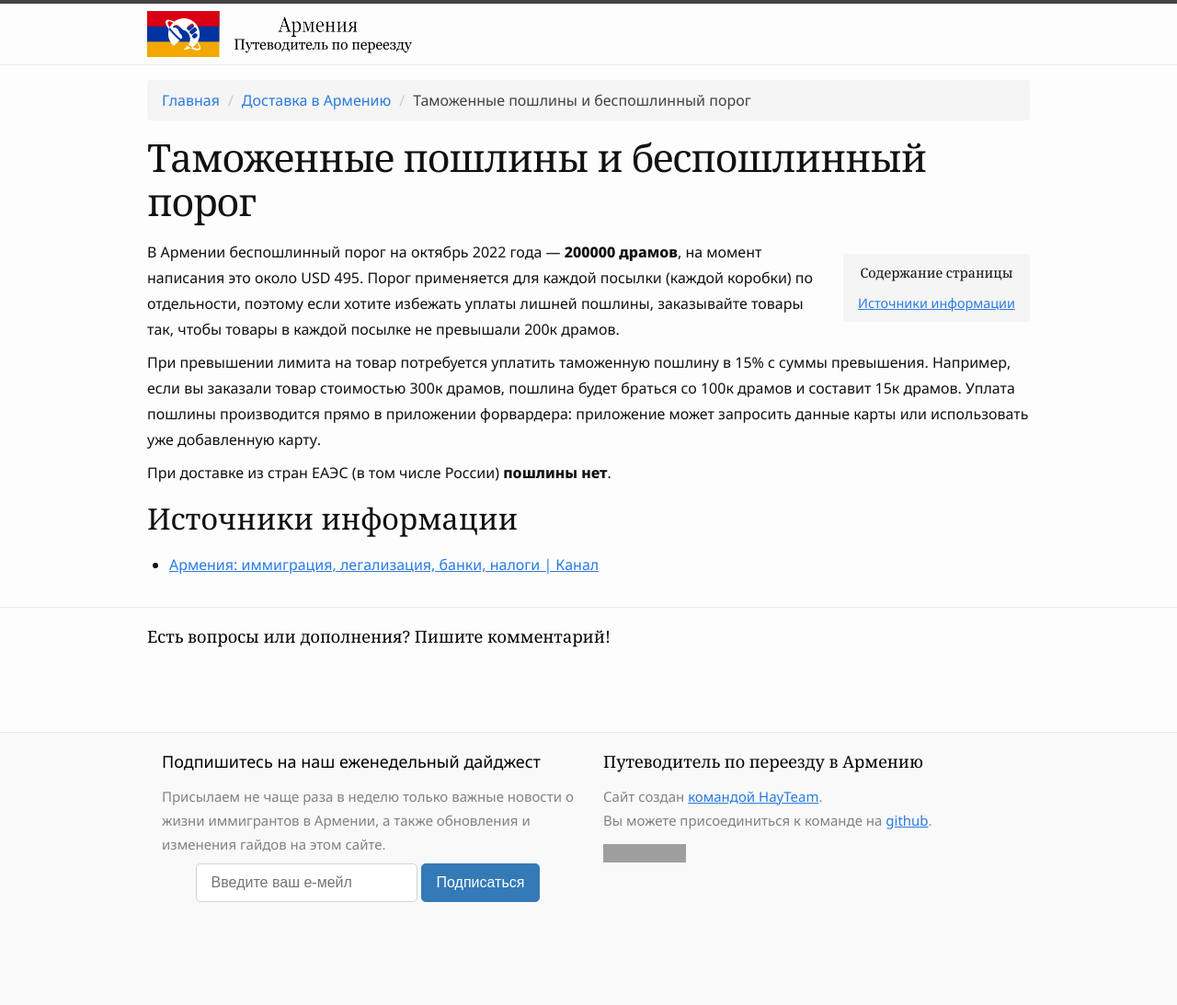
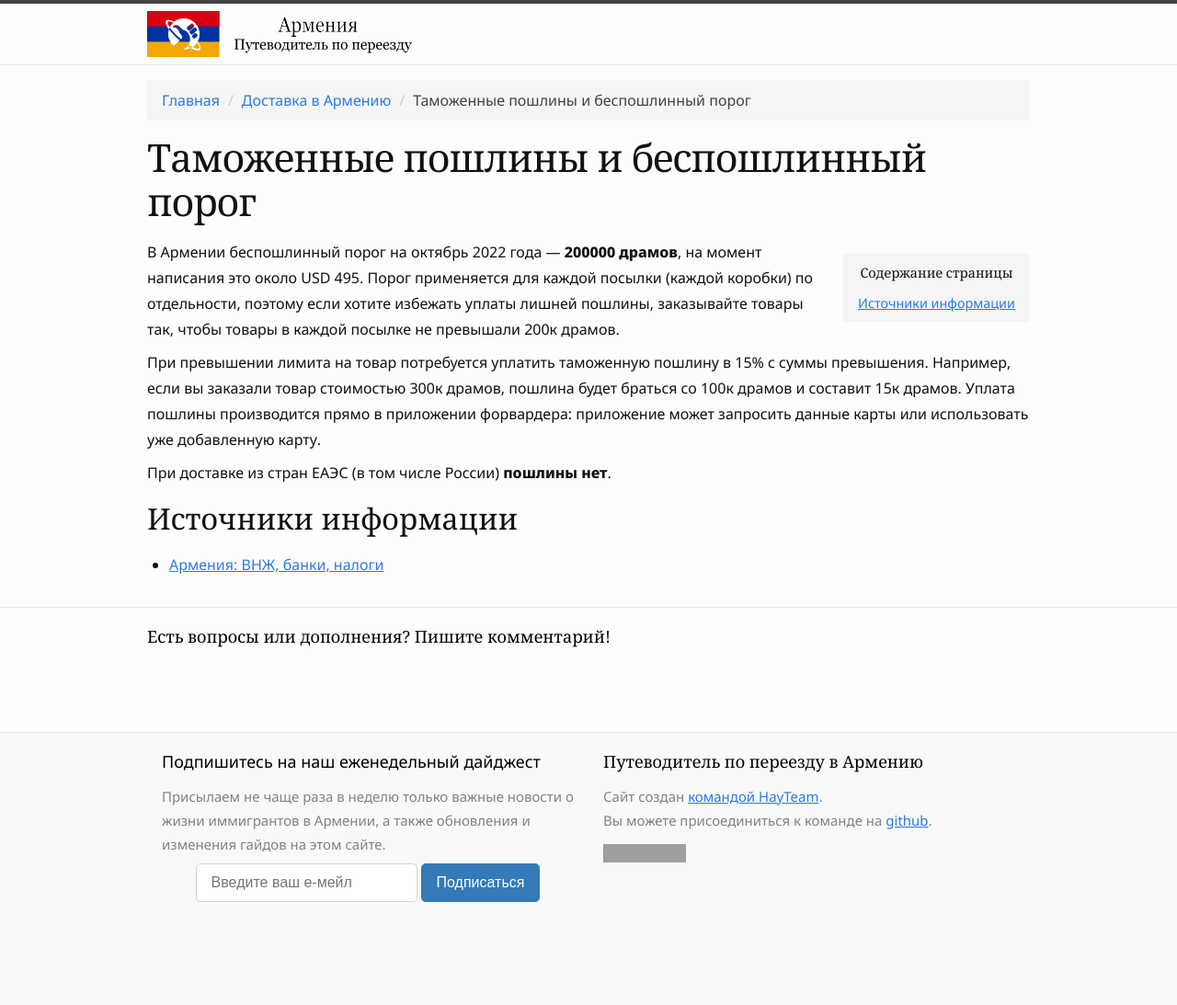
Before and after one commit to haywiki/haywiki.github.io, a Jekyll site: the page built from delivery/customs-taxes.md, in a window 1280 px wide. Shown: the whole page at 92% size. Built offline with Jekyll 4.4.1, drawn with Linux system fonts in a browser that asks for light colours; nearby versions of some CDN libraries; a script that is not in the unit is left out; grey boxes are pictures that could not be loaded.

Commit message:
Исправление названия чата

```diff
--- a/_layouts/home.html
+++ b/_layouts/home.html
@@ -39,7 +39,7 @@ layout: default
   <div class="wrapper">
     <h2>Важнейшие источники информации!</h2>
     <ul>
-      <li><a href="https://t.me/am_banking_and_residency">Армения: иммиграция, легализация, банки, налоги</a></li>
+      <li><a href="https://t.me/am_banking_and_residency">Армения: ВНЖ, банки, налоги</a></li>
       <li><a href="https://bit.ly/armenian-banks-faq">Банки в Армении: FAQ для иммигрантов и туристов</a></li>
       <li><a href="https://bit.ly/armenian-residency-faq">Резидентство и Легализация в Армении: FAQ для Иммигрантов</a></li>
       <li><a href="https://bit.ly/am-banks">Сводная таблица с условиями и особенностями банков в РА</a></li>
--- a/delivery/customs-taxes.md
+++ b/delivery/customs-taxes.md
@@ -18,4 +18,4 @@ parent_url: /delivery/
 
 ## Источники информации
 
-- [Армения: иммиграция, легализация, банки, налоги \| Канал](https://t.me/am_banking_and_residency)
+- [Армения: ВНЖ, банки, налоги](https://t.me/am_banking_and_residency)
```
Also changed, not shown: delivery/globbing-customs.md (+1 -1 lines), delivery/index.md (+1 -1 lines), delivery/mailforwarding.md (+1 -1 lines).
